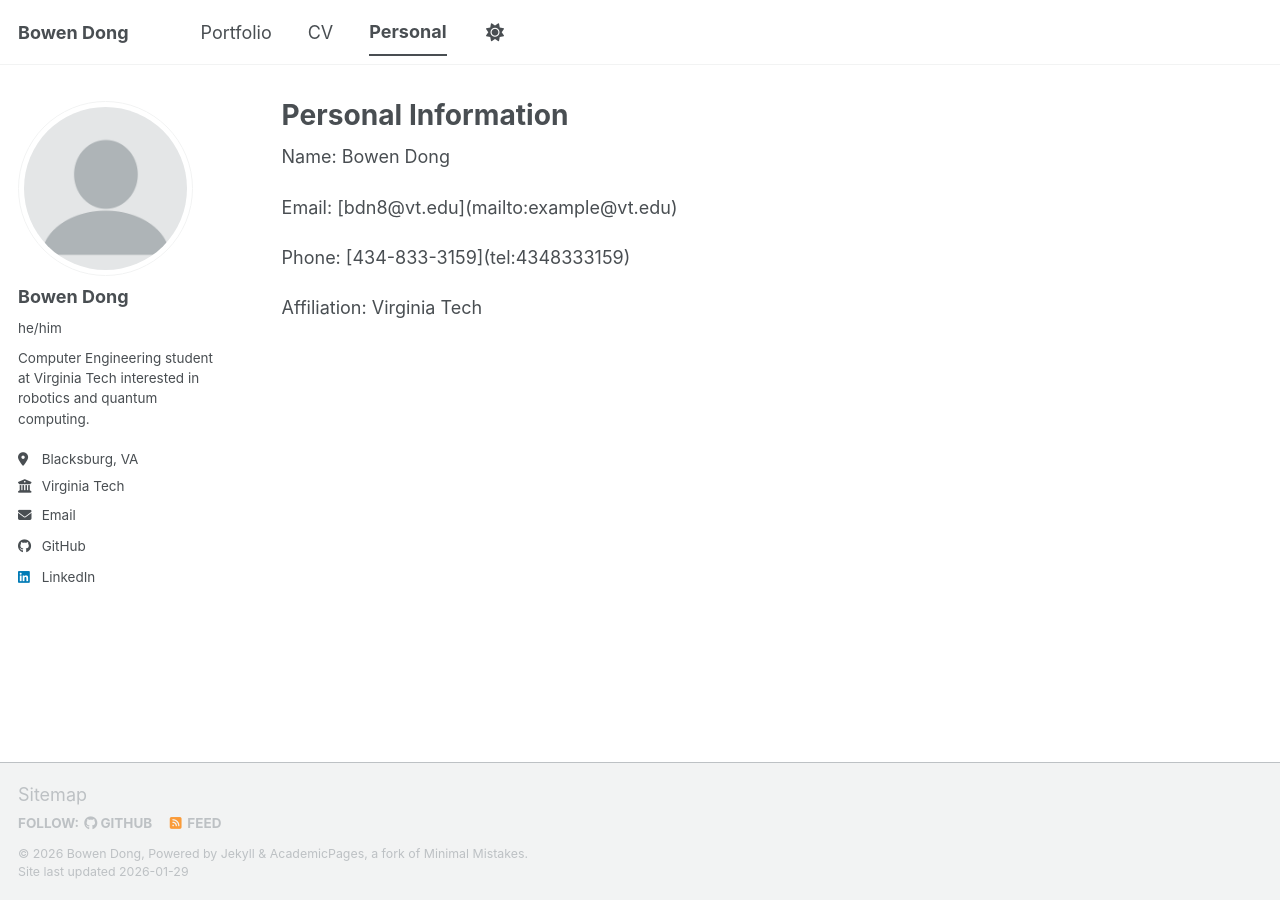
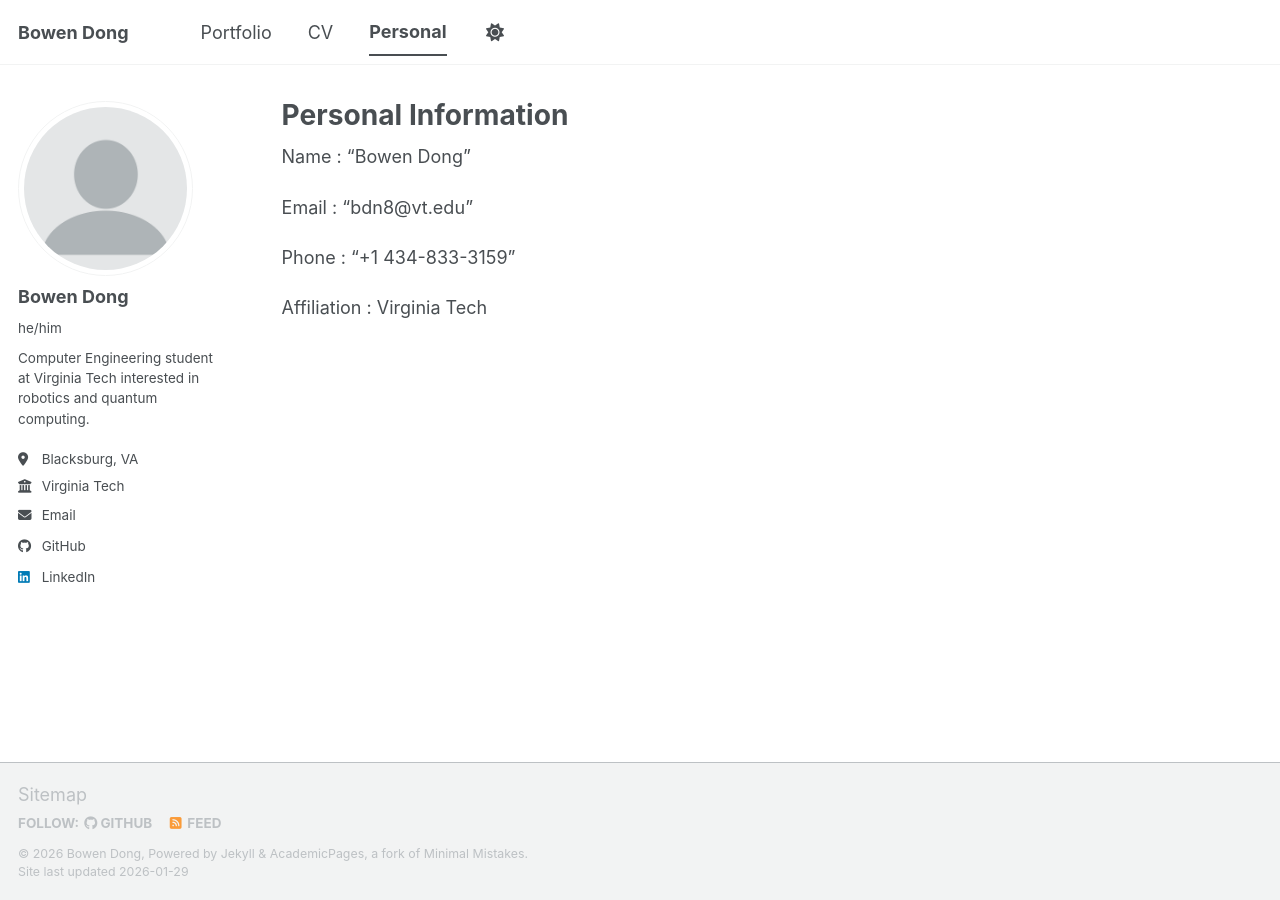
Before and after one commit to bdn8/bdn8.github.io, a Jekyll site: the page built from _pages/contact.md, in a window 1280 px wide. Built offline with Jekyll 4.4.1, drawn with Linux system fonts in a browser that asks for light colours; a script bundle is joined from its source files by our own code; library files that are not in the unit come from our copies.

```diff
--- a/_pages/contact.md
+++ b/_pages/contact.md
@@ -8,10 +8,10 @@
 
 
 
-Name: Bowen Dong
+Name : "Bowen Dong"
 
-Email: \[bdn8@vt.edu](mailto:example@vt.edu)
+Email : "bdn8@vt.edu"
 
-Phone: \[434-833-3159](tel:4348333159)
+Phone : "+1 434-833-3159"
 
-Affiliation: Virginia Tech
+Affiliation : Virginia Tech
```
